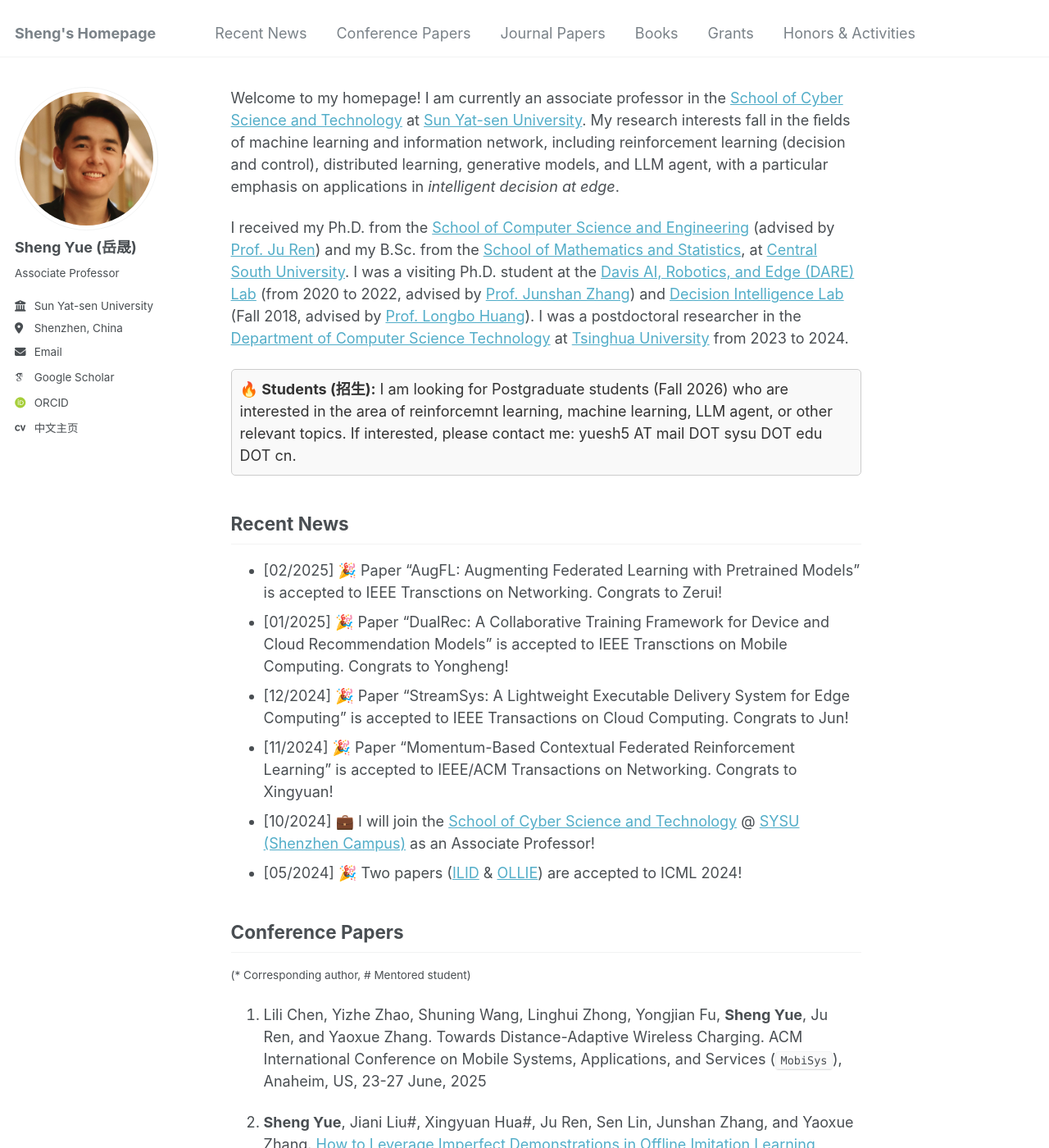
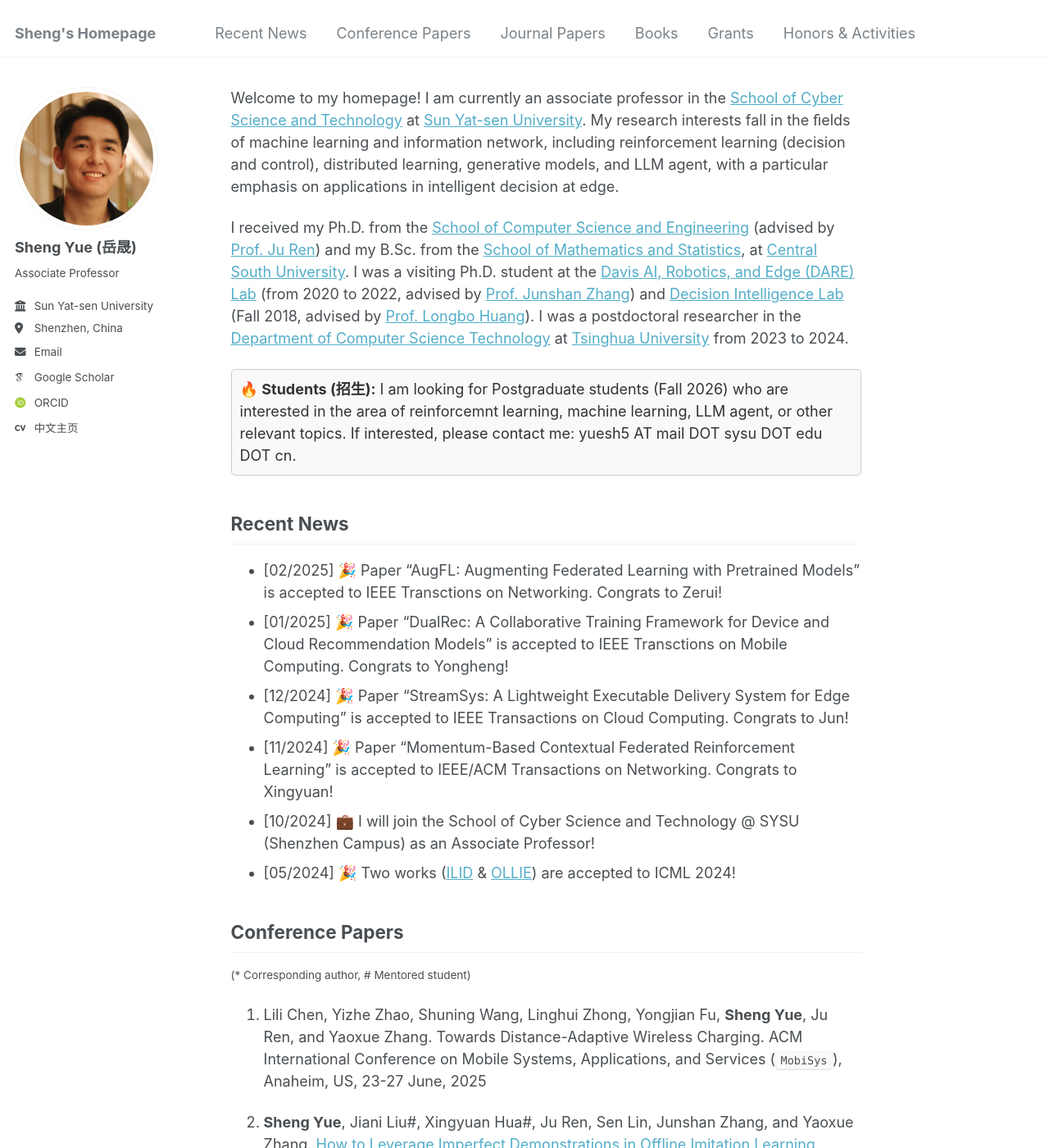
Before and after one commit to shaunyue/shaunyue.github.io, a Jekyll site: the page built from _pages/about.md, in a window 1280 px wide and 1400 px high. Shown: the whole window at 82% size. Built offline with Jekyll 4.4.1, drawn with Linux system fonts in a browser that asks for light colours; some web fonts are replaced; some of the changed text lies outside the part shown.

```diff
--- a/_pages/about.md
+++ b/_pages/about.md
@@ -7,7 +7,7 @@ redirect_from:
   - /about.html
 ---
 
-Welcome to my homepage! I am currently an associate professor in the [School of Cyber Science and Technology](https://scst.sysu.edu.cn) at [Sun Yat-sen University](https://www.sysu.edu.cn). My research interests fall in the ﬁelds of machine learning and information network, including reinforcement learning (decision and control), distributed learning, generative models, and LLM agent, with a particular emphasis on applications in *intelligent decision at edge*.
+Welcome to my homepage! I am currently an associate professor in the [School of Cyber Science and Technology](https://scst.sysu.edu.cn) at [Sun Yat-sen University](https://www.sysu.edu.cn). My research interests fall in the ﬁelds of machine learning and information network, including reinforcement learning (decision and control), distributed learning, generative models, and LLM agent, with a particular emphasis on applications in intelligent decision at edge.
 
 I received my Ph.D. from the [School of Computer Science and Engineering](https://cse.csu.edu.cn/) (advised by [Prof. Ju Ren](https://juren1987.github.io/)) and my B.Sc. from the [School of Mathematics and Statistics](https://math.csu.edu.cn/), at [Central South University](https://www.csu.edu.cn). I was a visiting Ph.D. student at the [Davis AI, Robotics, and Edge (DARE) Lab](https://faculty.engineering.ucdavis.edu/jzhang/research-group/) (from 2020 to 2022, advised by [Prof. Junshan Zhang](https://faculty.engineering.ucdavis.edu/jzhang/)) and [Decision Intelligence Lab](https://people.iiis.tsinghua.edu.cn/~dilab/index.html) (Fall 2018, advised by [Prof. Longbo Huang](http://people.iiis.tsinghua.edu.cn/~huang/index.html)). I was a postdoctoral researcher in the [Department of Computer Science Technology](https://www.cs.tsinghua.edu.cn/) at [Tsinghua University](https://www.tsinghua.edu.cn/) from 2023 to 2024.
 
@@ -39,8 +39,8 @@ function toggleContent(id) {
 - [01/2025] 🎉 Paper "DualRec: A Collaborative Training Framework for Device and Cloud Recommendation Models" is accepted to IEEE Transctions on Mobile Computing. Congrats to Yongheng!
 - [12/2024] 🎉 Paper "StreamSys: A Lightweight Executable Delivery System for Edge Computing" is accepted to IEEE Transactions on Cloud Computing. Congrats to Jun!
 - [11/2024] 🎉 Paper "Momentum-Based Contextual Federated Reinforcement Learning" is accepted to IEEE/ACM Transactions on Networking. Congrats to Xingyuan!
-- [10/2024] 💼 I will join the [School of Cyber Science and Technology](https://scst.sysu.edu.cn) @ [SYSU (Shenzhen Campus)](https://shenzhen.sysu.edu.cn) as an Associate Professor!
-- [05/2024] 🎉 Two papers ([ILID](https://openreview.net/pdf?id=oOlooUu2Sb) & [OLLIE](https://openreview.net/pdf?id=eG42XBhV9a)) are accepted to ICML 2024!
+- [10/2024] 💼 I will join the School of Cyber Science and Technology @ SYSU (Shenzhen Campus) as an Associate Professor!
+- [05/2024] 🎉 Two works ([ILID](https://openreview.net/pdf?id=oOlooUu2Sb) & [OLLIE](https://openreview.net/pdf?id=eG42XBhV9a)) are accepted to ICML 2024!
 
 ## Conference Papers
 
@@ -72,7 +72,7 @@ function toggleContent(id) {
 
 <small>(* Corresponding author, # Mentored student)</small>
 
-1. Jialin Guo,  Yongjian Fu,  Zhiwei Zhai,  Xinyi Li,  Yongheng Deng,  **Sheng Yue**,  Lili Chen,  Hao Pan,  and Ju Ren. MASA: Multimodal Federated Learning through Modality-Aware and Secure Aggregation. IEEE Transactions on Mobile Computing (`TMC`), 2025.
+1. Jialin Guo,  Yongjian Fu,  Zhiwei Zhai,  Xinyi Li,  Yongheng Deng,  **Sheng Yue**,  Lili Chen,  Hao Pan,  and Ju Ren. [MASA: Multimodal Federated Learning through Modality-Aware and Secure Aggregation](https://ieeexplore.ieee.org/abstract/document/10916948). IEEE Transactions on Mobile Computing (`TMC`), 2025.
 
 1. **Sheng Yue**, Zerui Qin#, Yongheng Deng, Ju Ren, Yaoxue Zhang, and Junshan Zhang. [AugFL: Augmenting Federated Learning with Pretrained Models](https://arxiv.org/pdf/2503.02154). IEEE/ACM Transactions on Networking (`ToN`), 2025.
 
```
